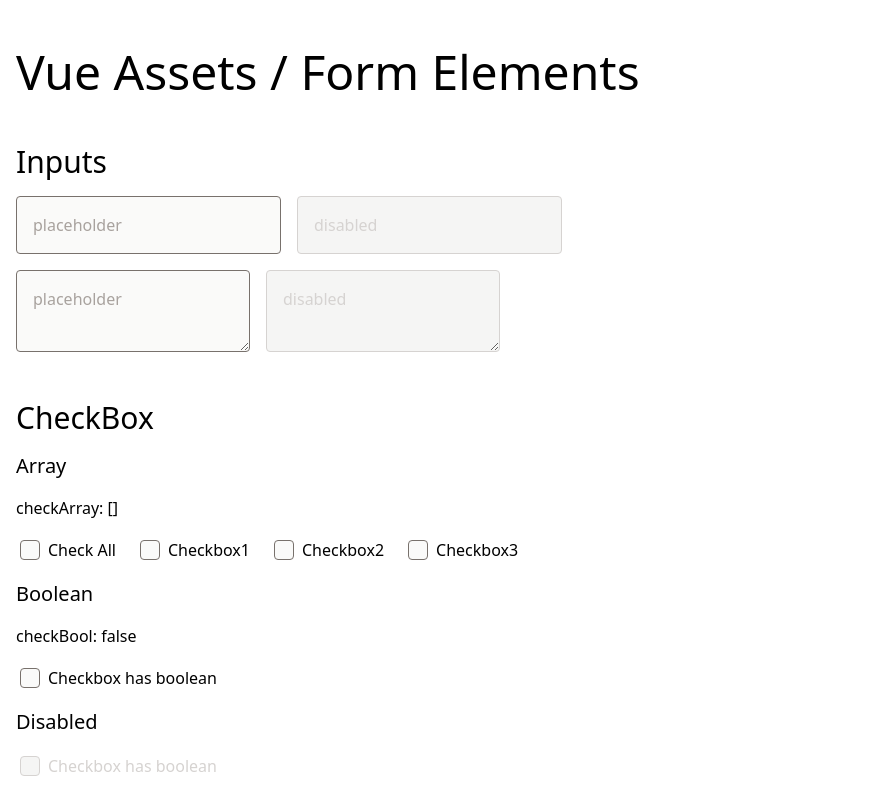
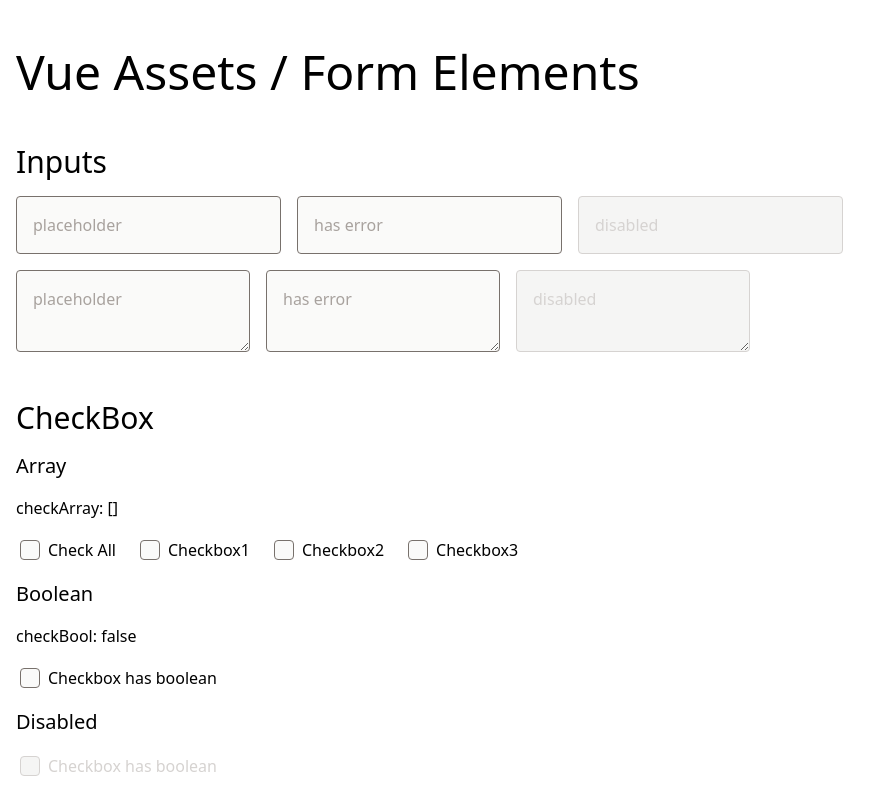
Before and after one commit to ykob/vue-assets, a Vue app: page /form-elements in a window 1280 px wide. Shown: the top 800 px of the page, without its empty margins (0-890 px from the left). Built offline with nearby package versions, Linux system fonts and the light colour scheme; the HTML template or start-up script is replaced by a standard one.

Commit message:
fixed the way to emit events of InputText and InputMutilineText.

```diff
--- a/src/components/form-element/InputMultilineText.vue
+++ b/src/components/form-element/InputMultilineText.vue
@@ -1,8 +1,8 @@
 <template>
   <textarea
-    v-bind="$attrs"
     :class="classnames"
     :disabled="disabled"
+    :value="modelValue"
     @change="changeHandler"
     @input="inputHandler"
   />
@@ -13,6 +13,7 @@ import { defineComponent } from 'vue'
 
 export default defineComponent({
   name: 'InputMultilineText',
+  emits: ['update:modelValue'],
   props: {
     disabled: {
       type: Boolean,
@@ -21,6 +22,10 @@ export default defineComponent({
     error: {
       type: Boolean,
       default: false,
+    },
+    modelValue: {
+      type: String,
+      default: '',
     },
   },
   computed: {
@@ -47,7 +52,7 @@ export default defineComponent({
     changeHandler(event: Event): void {
       const { target } = event
       if (!(target instanceof HTMLTextAreaElement)) return
-      this.$emit('change', target.value)
+      this.$emit('update:modelValue', target.value)
     },
     inputHandler(event: Event): void {
       const { target } = event
--- a/src/components/form-element/InputText.vue
+++ b/src/components/form-element/InputText.vue
@@ -1,8 +1,8 @@
 <template>
   <input
-    v-bind="$attrs"
     :class="classnames"
     :disabled="disabled"
+    :value="modelValue"
     @change="changeHandler"
     @input="inputHandler"
   />
@@ -13,6 +13,7 @@ import { defineComponent } from 'vue'
 
 export default defineComponent({
   name: 'InputText',
+  emits: ['update:modelValue'],
   props: {
     disabled: {
       type: Boolean,
@@ -21,6 +22,10 @@ export default defineComponent({
     error: {
       type: Boolean,
       default: false,
+    },
+    modelValue: {
+      type: String,
+      default: '',
     },
   },
   computed: {
@@ -47,7 +52,7 @@ export default defineComponent({
     changeHandler(event: Event): void {
       const { target } = event
       if (!(target instanceof HTMLInputElement)) return
-      this.$emit('change', target.value)
+      this.$emit('update:modelValue', target.value)
     },
     inputHandler(event: Event): void {
       const { target } = event
--- a/src/views/ViewFormElements.vue
+++ b/src/views/ViewFormElements.vue
@@ -3,12 +3,18 @@
   <h2 class="mt-12 mb-4 text-3xl">Inputs</h2>
   <div class="flex gap-4 mb-4">
     <input-text v-model="inputText" placeholder="placeholder" />
+    <input-text v-model="inputText" error placeholder="has error" />
     <input-text v-model="inputText" disabled placeholder="disabled" />
   </div>
   <div class="flex gap-4">
     <input-multiline-text
       v-model="InputMultilineText"
       placeholder="placeholder"
+    />
+    <input-multiline-text
+      v-model="InputMultilineText"
+      error
+      placeholder="has error"
     />
     <input-multiline-text
       v-model="InputMultilineText"
```
